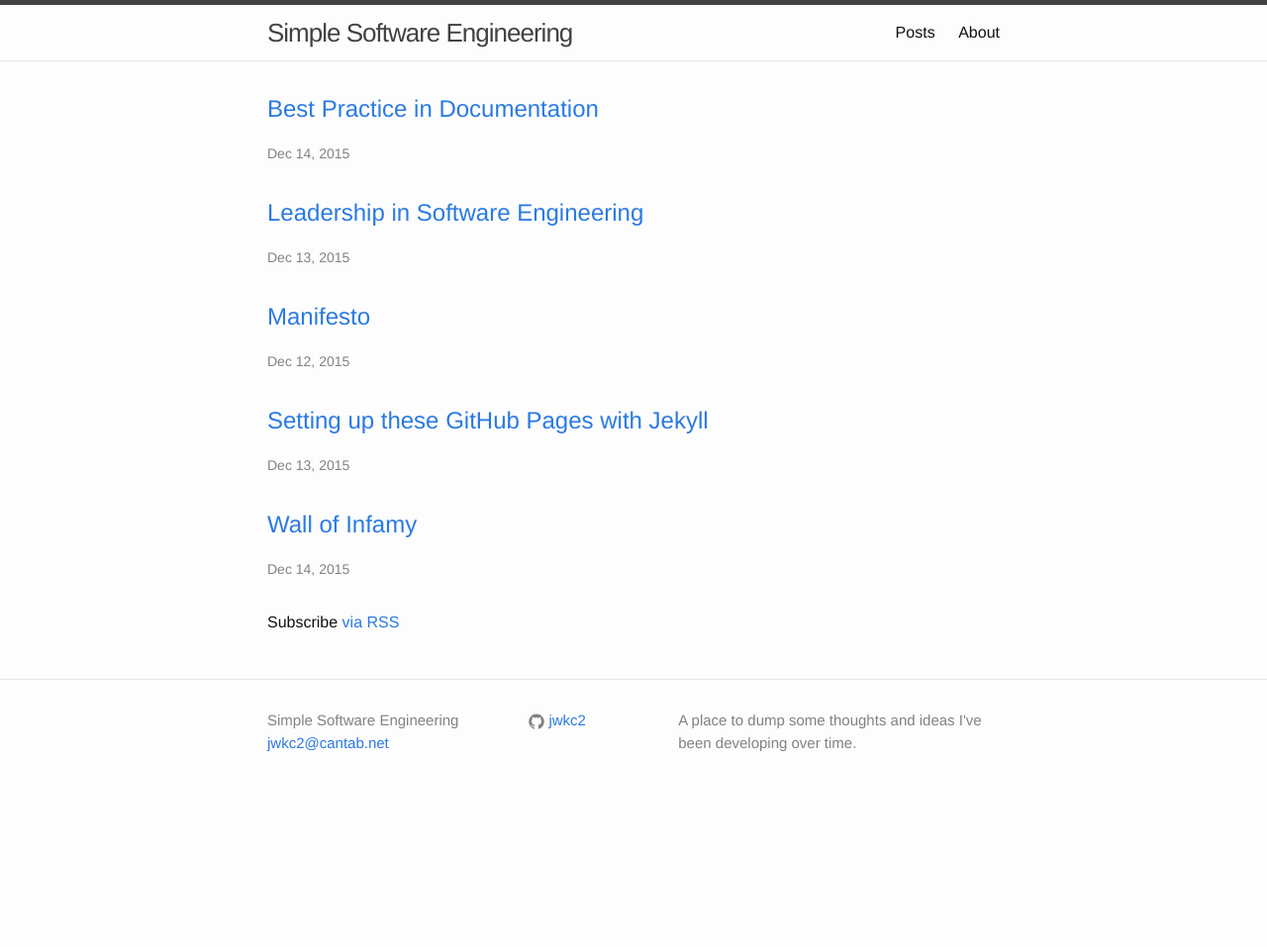
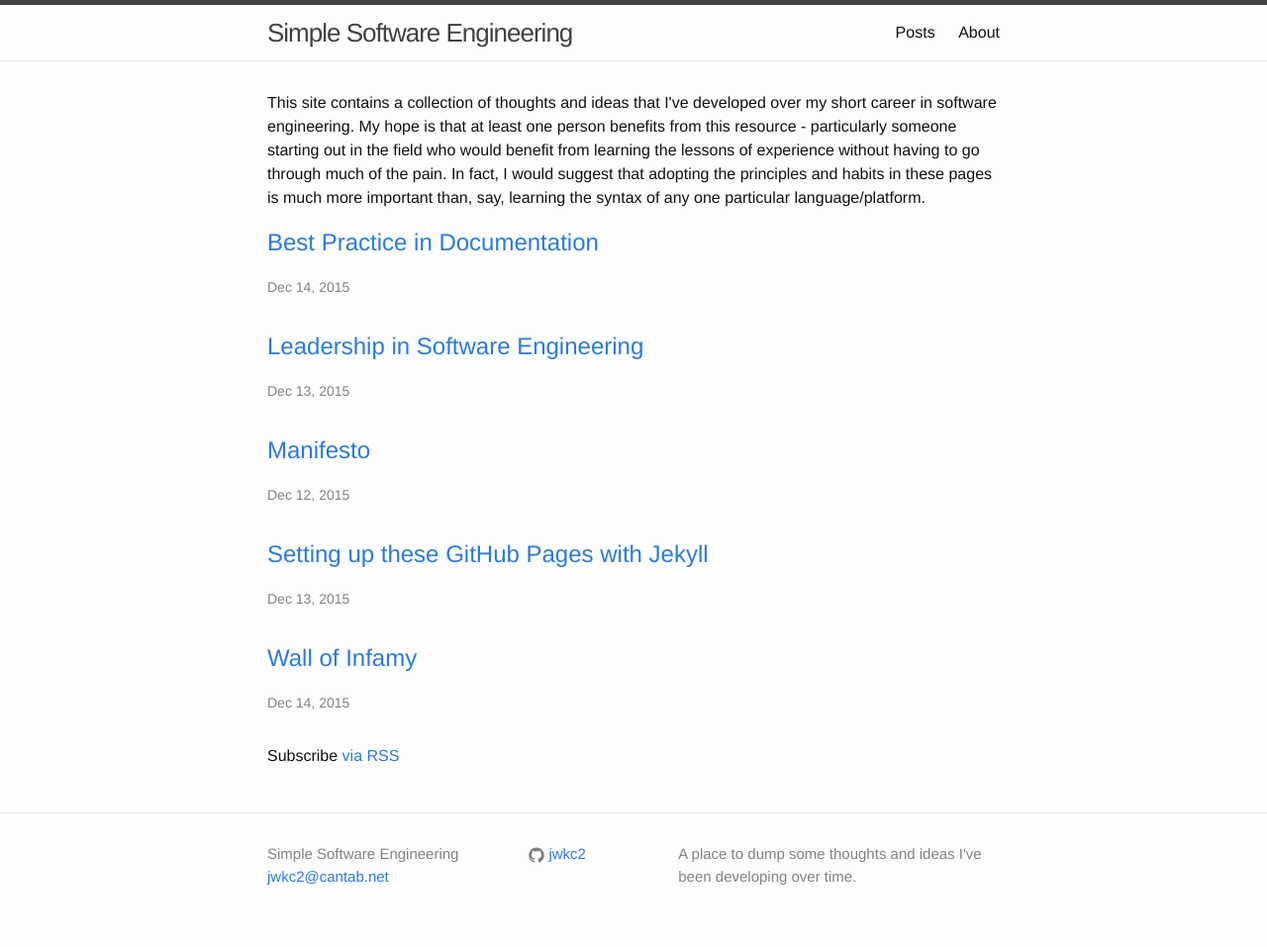
Before and after one commit to jwkc2/jwkc2.github.io, a Jekyll site: the page built from index.html, in a window 1280 px wide. Shown: the whole page at 99% size. Built offline with Jekyll 4.4.1, drawn with Linux system fonts in a browser that asks for light colours; before the commit the page ends 900 px from its top, so only the background shows below that.

Commit message:
Added Introduction to front page

```diff
--- a/index.html
+++ b/index.html
@@ -3,6 +3,8 @@ layout: default
 title: Posts
 permalink: /
 ---
+
+<p>This site contains a collection of thoughts and ideas that I've developed over my short career in software engineering. My hope is that at least one person benefits from this resource - particularly someone starting out in the field who would benefit from learning the lessons of experience without having to go through much of the pain. In fact, I would suggest that adopting the principles and habits in these pages is much more important than, say, learning the syntax of any one particular language/platform.</p>
 
 <div class="posts">
 
```
